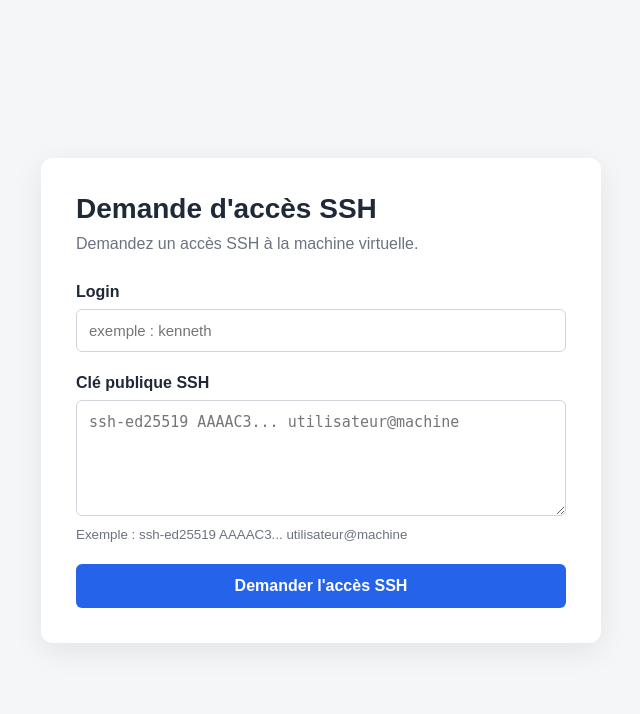
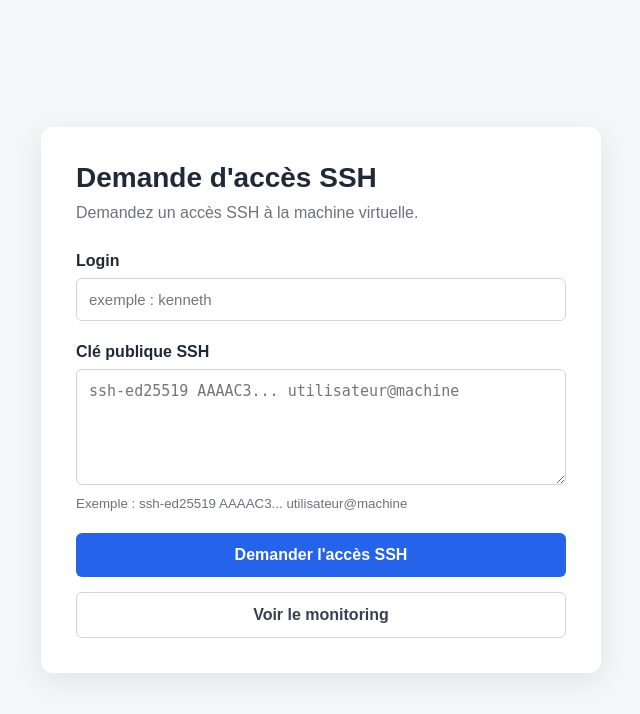
Before and after one commit to Kenneth-Anthony-G/ssh-acces-tp, a FastAPI app: page / in a window 1280 px wide. Shown: the top 714 px of the page, without its empty margins (319-959 px from the left). Run offline with FastAPI, Linux system fonts and the light colour scheme.

Commit message:
Add monitoring button

```diff
--- a/app/static/style.css
+++ b/app/static/style.css
@@ -390,6 +390,31 @@
     }
 
 }
+.monitoring-button {
+    display: flex;
+    align-items: center;
+    justify-content: center;
+
+    width: 100%;
+    padding: 13px;
+    margin-top: 15px;
+
+    border: 1px solid #d1d5db;
+    border-radius: 6px;
+
+    background: white;
+    color: #374151;
+
+    font-size: 16px;
+    font-weight: bold;
+    text-decoration: none;
+
+    cursor: pointer;
+}
+
+.monitoring-button:hover {
+    background: #f9fafb;
+}
 
 
 @media (max-width: 500px) {
--- a/app/templates/index.html
+++ b/app/templates/index.html
@@ -49,6 +49,10 @@
 
                 <button type="submit">Demander l'accès SSH</button>
             </form>
+
+            <a href="/monitoring" class="monitoring-button">
+                Voir le monitoring
+            </a>
         </section>
     </main>
 </body>
```
